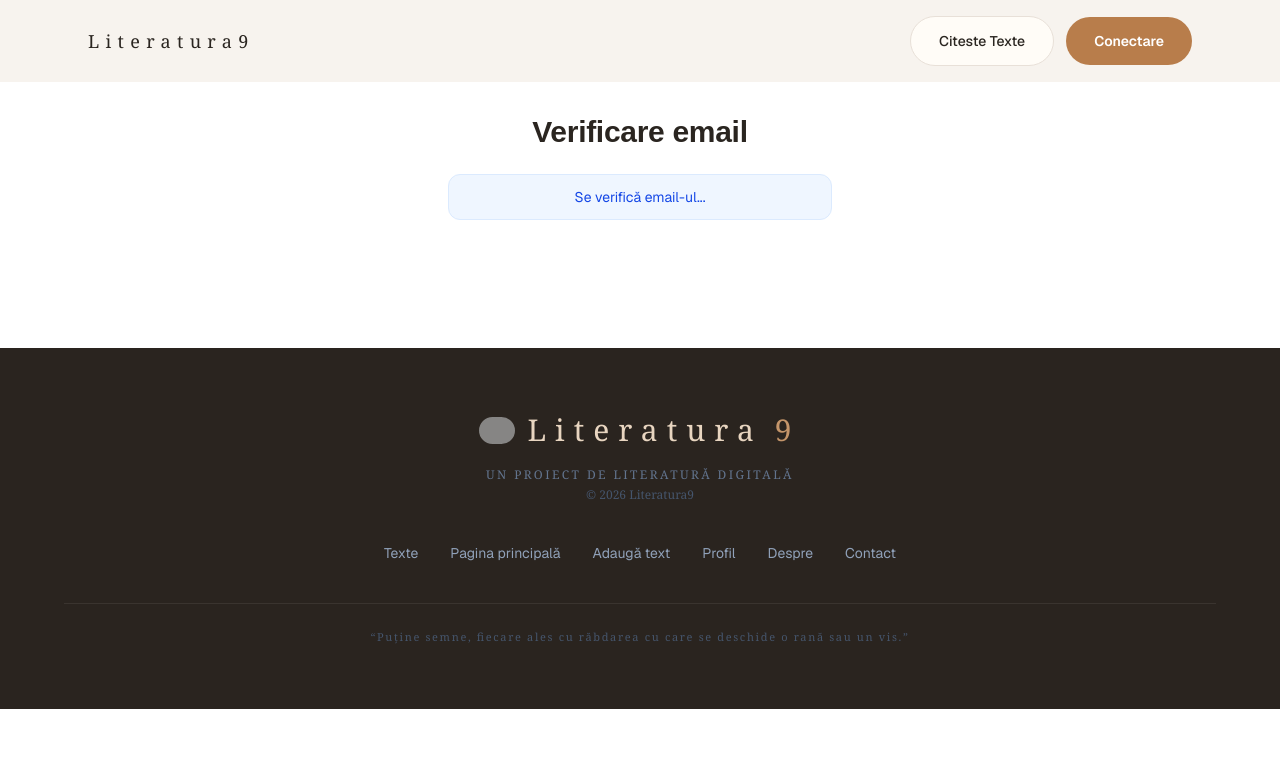
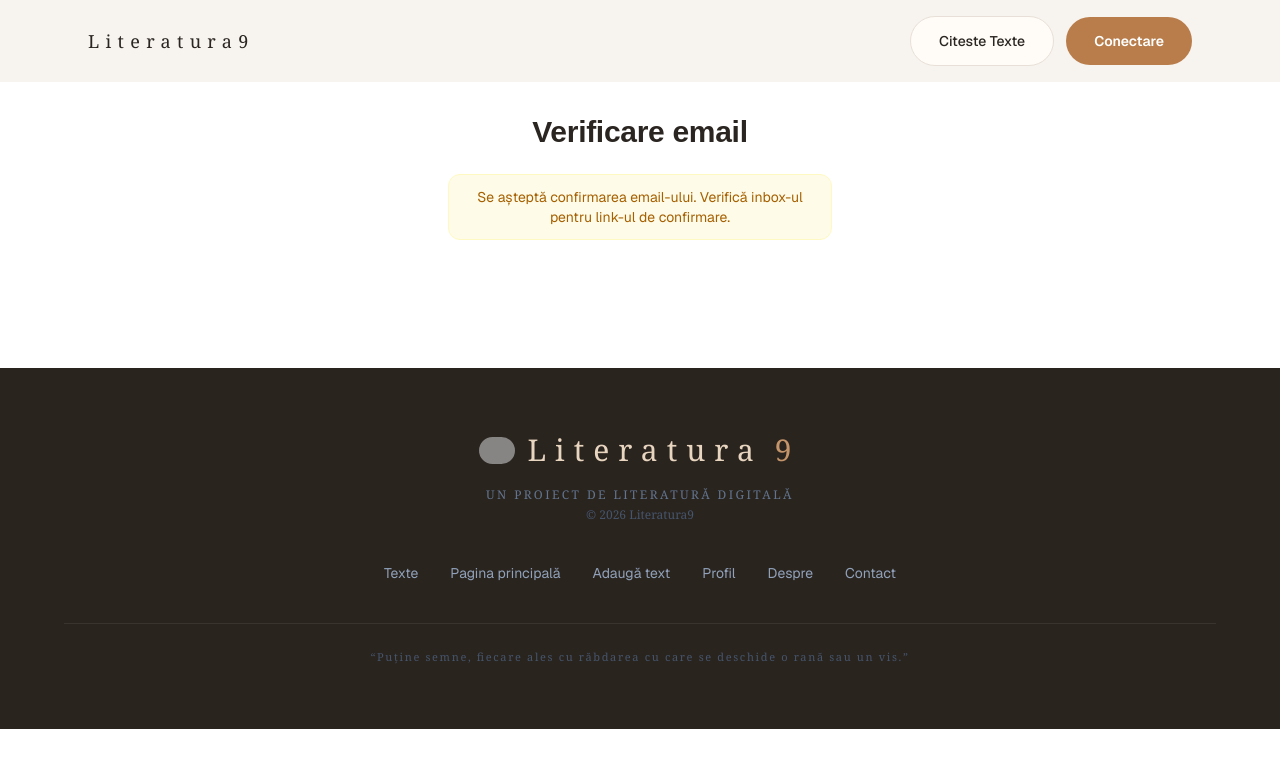
Before and after one commit to magique99/lit-app, a Next.js app: page /verify-email in a window 1280 px wide. Shown: the top 768 px of the page. Built offline with nearby package versions, Linux system fonts and the light colour scheme; no server answers; grey boxes are pictures that could not be loaded.

Commit message:
update UX

```diff
--- a/app/verify-email/page.tsx
+++ b/app/verify-email/page.tsx
@@ -7,8 +7,10 @@ import { supabase } from "@/lib/supabaseClient";
 function VerifyEmailContent() {
   const router = useRouter();
   const searchParams = useSearchParams();
-  const [status, setStatus] = useState<"loading" | "success" | "error">("loading");
+  const [status, setStatus] = useState<"loading" | "success" | "error" | "pending">("loading");
   const [message, setMessage] = useState("");
+
+  const sent = searchParams.get("sent");
 
   useEffect(() => {
     const verifyEmail = async () => {
@@ -41,7 +43,13 @@ function VerifyEmailContent() {
           setTimeout(() => router.push("/profile"), 1500);
         }
       } else {
-        setStatus("loading");
+        if (sent === "true") {
+          setStatus("pending");
+          setMessage("Email-ul de confirmare a fost trimis. Verifică inbox-ul și folderul spam.");
+        } else {
+          setStatus("pending");
+          setMessage("Se așteptă confirmarea email-ului. Verifică inbox-ul pentru link-ul de confirmare.");
+        }
       }
     };
 
@@ -72,6 +80,12 @@ function VerifyEmailContent() {
         </div>
       )}
 
+      {status === "pending" && (
+        <div className="rounded-xl border border-yellow-100 bg-yellow-50 px-4 py-3 text-sm text-yellow-700">
+          {message}
+        </div>
+      )}
+
       {status === "success" && (
         <div className="rounded-xl border border-green-100 bg-green-50 px-4 py-3 text-sm text-green-700">
           {message}
--- a/lib/auth.ts
+++ b/lib/auth.ts
@@ -16,7 +16,7 @@ export async function requireEmailVerification(): Promise<{
     user: {
       id: user.id,
       email: user.email || "",
-      email_confirmed_at: user.email_confirmed_at,
+      email_confirmed_at: user.email_confirmed_at ?? null,
     },
   };
 }
```
